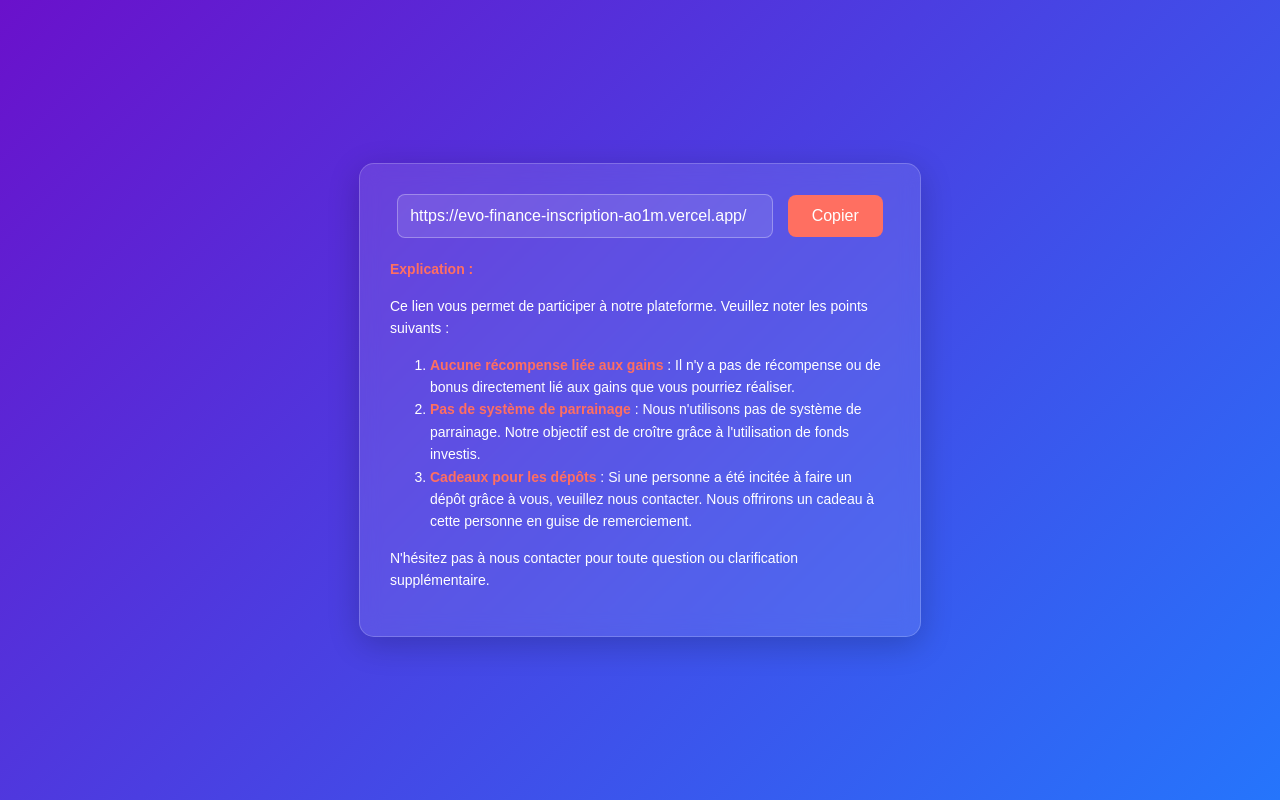
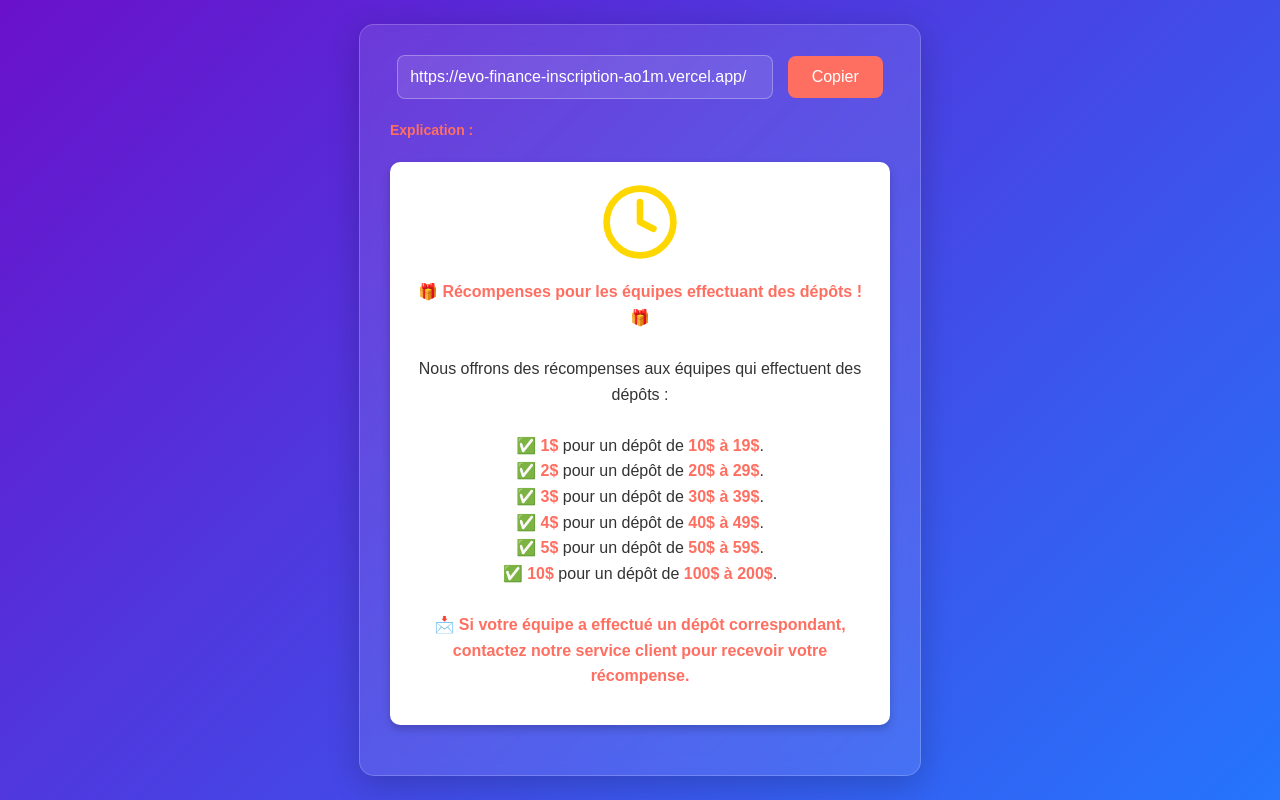
Before and after one commit to Urmin27/EVO-FINANCE-quipe, a plain HTML site: page index.html in a window 1280 px wide. Drawn offline with Linux system fonts and the light colour scheme.

Commit message:
Update index.html

```diff
--- a/index.html
+++ b/index.html
@@ -59,6 +59,10 @@
         .explication strong {
             color: #ff6f61; /* Couleur pour les titres */
         }
+
+
+
+    .container
     </style>
 </head>
 <body>
@@ -68,18 +72,37 @@
 
         <div class="explication">
             <p><strong>Explication :</strong></p>
-            <p>Ce lien vous permet de participer à notre plateforme. Veuillez noter les points suivants :</p>
-            <ol>
-                <li><strong>Aucune récompense liée aux gains</strong> : Il n'y a pas de récompense ou de bonus directement lié aux gains que vous pourriez réaliser.</li>
-                <li><strong>Pas de système de parrainage</strong> : Nous n'utilisons pas de système de parrainage. Notre objectif est de croître grâce à l'utilisation de fonds investis.</li>
-                <li><strong>Cadeaux pour les dépôts</strong> : Si une personne a été incitée à faire un dépôt grâce à vous, veuillez nous contacter. Nous offrirons un cadeau à cette personne en guise de remerciement.</li>
-            </ol>
-            <p>N'hésitez pas à nous contacter pour toute question ou clarification supplémentaire.</p>
-        </div>
-    </div>
 
-    <script>
-        document.getElementById('copierBtn').addEventListener('click', function() {
+<div <p style="
+    background: #ffffff;
+    padding: 20px;
+    border-radius: 10px;
+    box-shadow: 0px 4px 8px rgba(0, 0, 0, 0.2);
+    max-width: 500px;
+    text-align: center;
+    font-family: Arial, sans-serif;
+    color: #333;
+    line-height: 1.6;
+    margin: 20px auto;
+    font-size: 16px;">
+
+    <svg style="width: 80px; height: 80px; margin-bottom: 10px;" viewBox="0 0 24 24" fill="none" xmlns="http://www.w3.org/2000/svg">
+        <circle cx="12" cy="12" r="10" stroke="#FFD700" stroke-width="2"/>
+        <path d="M12 6V12L16 14" stroke="#FFD700" stroke-width="2" stroke-linecap="round" stroke-linejoin="round"/>
+    </svg> <br>
+
+    🎁 <strong>Récompenses pour les équipes effectuant des dépôts !</strong> 🎁 <br><br>
+    Nous offrons des récompenses aux équipes qui effectuent des dépôts : <br><br>
+    ✅ <strong>1$</strong> pour un dépôt de <strong>10$ à 19$</strong>. <br>
+    ✅ <strong>2$</strong> pour un dépôt de <strong>20$ à 29$</strong>. <br>
+    ✅ <strong>3$</strong> pour un dépôt de <strong>30$ à 39$</strong>. <br>
+    ✅ <strong>4$</strong> pour un dépôt de <strong>40$ à 49$</strong>. <br>
+    ✅ <strong>5$</strong> pour un dépôt de <strong>50$ à 59$</strong>. <br>
+    ✅ <strong>10$</strong> pour un dépôt de <strong>100$ à 200$</strong>. <br><br>
+    📩 <strong>Si votre équipe a effectué un dépôt correspondant, contactez notre service client pour recevoir votre récompense.</strong>
+</p>
+
+       <script>document.getElementById('copierBtn').addEventListener('click', function() {
             const lien = document.getElementById('lien');
             lien.select();
             document.execCommand('copy');
```
